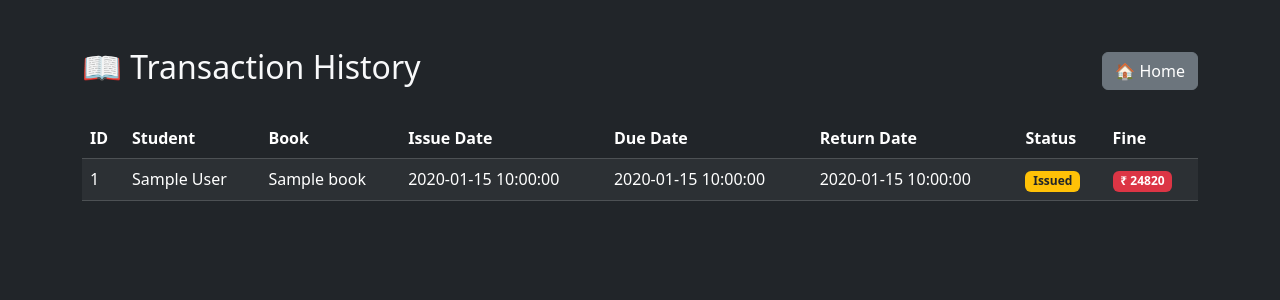
After one commit to Samsaha98/library-management-system, a Flask app: page /transactions in a window 1280 px wide. The commit adds this page. Shown: the top 300 px of the page. Run offline with Flask 3, Linux system fonts and the light colour scheme; the visitor is signed in with stand-in values (Sample User, id 1); tables that the repository leaves empty or names only in its code hold one stand-in row (values such as "Sample post").

Commit message:
Phase 2: Multi-campus library, authentication, students module, transactions and fine system

```diff
--- a/app.py
+++ b/app.py
@@ -1,12 +1,86 @@
-from flask import Flask, render_template, request, redirect
-from config import get_connection
+from flask import Flask, render_template, request, redirect, session
+from functools import wraps
+
+from config import (
+    get_connection,
+    get_noida_connection,
+    get_delhi_connection,
+    get_mumbai_connection
+)
 
 app = Flask(__name__)
+app.secret_key = "library_secret_key"
+def login_required(f):
+
+    @wraps(f)
+    def decorated_function(*args, **kwargs):
+
+        if "admin" not in session:
+            return redirect("/login")
+
+        return f(*args, **kwargs)
+
+    return decorated_function
 
 # ---------------- HOME ---------------- #
 
+# ---------------- LOGIN ---------------- #
+
+@app.route("/login", methods=["GET", "POST"])
+@login_required
+def login():
+
+    if request.method == "POST":
+
+        username = request.form["username"]
+        password = request.form["password"]
+
+        conn = get_connection()
+        cursor = conn.cursor()
+
+        cursor.execute("""
+            SELECT *
+            FROM admins
+            WHERE username=%s
+            AND password=%s
+        """, (
+            username,
+            password
+        ))
+
+        admin = cursor.fetchone()
+
+        cursor.close()
+        conn.close()
+
+        if admin:
+
+            session["admin"] = username
+
+            return redirect("/")
+
+        return render_template(
+            "login.html",
+            error="Invalid Username or Password"
+        )
+
+    return render_template("login.html")
+# ---------------- LOGOUT ---------------- #
+
+@app.route("/logout")
+@login_required
+def logout():
+
+    session.clear()
+
+    return redirect("/login")
+#---------------- HOME ---------------- #
 @app.route("/")
+@login_required
 def index():
+
+    if "admin" not in session:
+        return redirect("/login")
 
     search = request.args.get("search", "")
 
@@ -68,6 +142,7 @@ def index():
 # ---------------- ADD BOOK ---------------- #
 
 @app.route("/add", methods=["GET", "POST"])
+@login_required
 def add_book():
     if request.method == "POST":
         title = request.form["title"]
@@ -99,6 +174,7 @@ def add_book():
 # ---------------- EDIT BOOK ---------------- #
 
 @app.route("/edit/<int:id>", methods=["GET", "POST"])
+@login_required
 def edit_book(id):
 
     conn = get_connection()
@@ -170,6 +246,7 @@ def edit_book(id):
 # ---------------- ISSUE BOOK PAGE ---------------- #
 
 @app.route("/issue", methods=["GET", "POST"])
+@login_required
 def issue_book():
     conn = get_connection()
     cursor = conn.cursor()
@@ -218,6 +295,7 @@ def issue_book():
 # ---------------- RETURN BOOK ---------------- #
 
 @app.route("/return")
+@login_required
 def return_list():
     conn = get_connection()
     cursor = conn.cursor()
@@ -244,6 +322,7 @@ def return_list():
 
 
 @app.route("/return/<int:id>")
+@login_required
 def return_book(id):
     conn = get_connection()
     cursor = conn.cursor()
@@ -280,6 +359,7 @@ def return_book(id):
 # ---------------- DELETE BOOK ---------------- #
 
 @app.route("/delete/<int:id>")
+@login_required
 def delete_book(id):
 
     conn = get_connection()
@@ -314,6 +394,7 @@ def delete_book(id):
 # ---------------- STUDENTS ---------------- #
 
 @app.route("/students")
+@login_required
 def students():
 
     conn = get_connection()
@@ -338,6 +419,7 @@ def students():
 # ---------------- ADD STUDENT ---------------- #
 
 @app.route("/add-student", methods=["GET", "POST"])
+@login_required
 def add_student():
 
     if request.method == "POST":
@@ -374,6 +456,7 @@ def add_student():
     # ---------------- EDIT STUDENT ---------------- #
 
 @app.route("/edit-student/<int:id>", methods=["GET", "POST"])
+@login_required
 def edit_student(id):
 
     conn = get_connection()
@@ -429,6 +512,7 @@ def edit_student(id):
 # ---------------- DELETE STUDENT ---------------- #
 
 @app.route("/delete-student/<int:id>")
+@login_required
 def delete_student(id):
 
     conn = get_connection()
@@ -460,6 +544,116 @@ def delete_student(id):
     conn.close()
 
     return redirect("/students")
+# ---------------- TRANSACTIONS ---------------- #
+
+@app.route("/transactions")
+@login_required
+def transactions():
+
+    conn = get_connection()
+    cursor = conn.cursor()
+
+    cursor.execute("""
+
+        SELECT
+
+            issued_books.id,
+
+            students.name,
+
+            books.title,
+
+            issued_books.issue_date,
+
+            issued_books.due_date,
+
+            issued_books.return_date,
+
+            issued_books.status,
+
+        CASE
+
+            WHEN issued_books.status='Returned'
+            THEN GREATEST(DATEDIFF(issued_books.return_date, issued_books.due_date),0)*10
+
+            ELSE GREATEST(DATEDIFF(CURDATE(), issued_books.due_date),0)*10
+
+            END AS fine
+
+            FROM issued_books
+
+        JOIN students
+            ON students.id=issued_books.student_id
+
+        JOIN books
+            ON books.id=issued_books.book_id
+
+        ORDER BY issued_books.id DESC
+
+    """)
+
+    transactions = cursor.fetchall()
+
+    cursor.close()
+    conn.close()
+
+    return render_template(
+        "transactions.html",
+        transactions=transactions
+    )
+# ---------------- SEARCH ALL CAMPUSES ---------------- #
+
+@app.route("/all-campus", methods=["GET", "POST"])
+def all_campus():
+
+    results = []
+
+    if request.method == "POST":
+
+        keyword = request.form["keyword"]
+
+        campuses = [
+            ("Greater Noida", get_noida_connection),
+            ("Delhi", get_delhi_connection),
+            ("Mumbai", get_mumbai_connection)
+        ]
+
+        for campus_name, connection_function in campuses:
+
+            conn = connection_function()
+            cursor = conn.cursor()
+
+            cursor.execute("""
+                SELECT
+                    title,
+                    author,
+                    available
+                FROM books
+                WHERE title LIKE %s
+                   OR author LIKE %s
+            """, (
+                "%" + keyword + "%",
+                "%" + keyword + "%"
+            ))
+
+            books = cursor.fetchall()
+
+            for book in books:
+
+                results.append({
+                    "campus": campus_name,
+                    "title": book["title"],
+                    "author": book["author"],
+                    "available": book["available"]
+                })
+
+            cursor.close()
+            conn.close()
+
+    return render_template(
+        "all_campus.html",
+        results=results
+    )
 
 # ---------------- RUN APP ---------------- #
 
--- a/config.py
+++ b/config.py
@@ -1,17 +1,35 @@
 import pymysql
 
-MYSQL_HOST = "127.0.0.1"
-MYSQL_PORT = 3306
-MYSQL_USER = "root"
-MYSQL_PASSWORD = "root123"
-MYSQL_DB = "library"
+DB_CONFIG = {
+    "host": "127.0.0.1",      # localhost ki jagah 127.0.0.1 use karo
+    "port": 3306,
+    "user": "root",
+    "password": "root123",           # Agar password hai to yahan likho
+    "charset": "utf8mb4",
+    "autocommit": True,
+    "cursorclass": pymysql.cursors.DictCursor
+}
+
 
 def get_connection():
-    return pymysql.connect(
-        host=MYSQL_HOST,
-        port=MYSQL_PORT,
-        user=MYSQL_USER,
-        password=MYSQL_PASSWORD,
-        database=MYSQL_DB,
-        cursorclass=pymysql.cursors.DictCursor
-    )
+    config = DB_CONFIG.copy()
+    config["database"] = "library"
+    return pymysql.connect(**config)
+
+
+def get_noida_connection():
+    config = DB_CONFIG.copy()
+    config["database"] = "library_noida"
+    return pymysql.connect(**config)
+
+
+def get_delhi_connection():
+    config = DB_CONFIG.copy()
+    config["database"] = "library_delhi"
+    return pymysql.connect(**config)
+
+
+def get_mumbai_connection():
+    config = DB_CONFIG.copy()
+    config["database"] = "library_mumbai"
+    return pymysql.connect(**config)
--- /dev/null
+++ b/templates/transactions.html
@@ -0,0 +1,112 @@
+<!DOCTYPE html>
+<html lang="en">
+
+<head>
+
+    <meta charset="UTF-8">
+    <title>Transaction History</title>
+
+    <link href="https://cdn.jsdelivr.net/npm/bootstrap@5.3.3/dist/css/bootstrap.min.css" rel="stylesheet">
+
+</head>
+
+<body class="bg-dark text-light">
+
+<div class="container mt-5">
+
+    <div class="d-flex justify-content-between align-items-center mb-4">
+
+        <h2>📖 Transaction History</h2>
+
+        <a href="/" class="btn btn-secondary">
+            🏠 Home
+        </a>
+
+    </div>
+
+    <table class="table table-dark table-striped table-hover">
+
+        <thead>
+
+            <tr>
+
+                <th>ID</th>
+                <th>Student</th>
+                <th>Book</th>
+                <th>Issue Date</th>
+                <th>Due Date</th>
+                <th>Return Date</th>
+                <th>Status</th>
+                <th>Fine</th>
+
+            </tr>
+
+        </thead>
+
+        <tbody>
+
+        {% for row in transactions %}
+
+            <tr>
+
+                <td>{{ row.id }}</td>
+
+                <td>{{ row.name }}</td>
+
+                <td>{{ row.title }}</td>
+
+                <td>{{ row.issue_date }}</td>
+
+                <td>{{ row.due_date }}</td>
+
+                <td>{{ row.return_date }}</td>
+
+                <td>
+
+                    {% if row.status == "Issued" %}
+
+                        <span class="badge bg-warning text-dark">
+                            Issued
+                        </span>
+
+                    {% else %}
+
+                        <span class="badge bg-success">
+                            Returned
+                        </span>
+
+                    {% endif %}
+
+                </td>
+
+                <td>
+
+                    {% if row.fine > 0 %}
+
+                        <span class="badge bg-danger">
+                            ₹ {{ row.fine }}
+                        </span>
+
+                    {% else %}
+
+                        <span class="badge bg-success">
+                            ₹ 0
+                        </span>
+
+                    {% endif %}
+
+                </td>
+
+            </tr>
+
+        {% endfor %}
+
+        </tbody>
+
+    </table>
+
+</div>
+
+</body>
+
+</html>
```
Also changed, not shown: templates/all_campus.html (added, +103 -0 lines), templates/base.html (+9 -1 lines), templates/login.html (+88 -0 lines).
